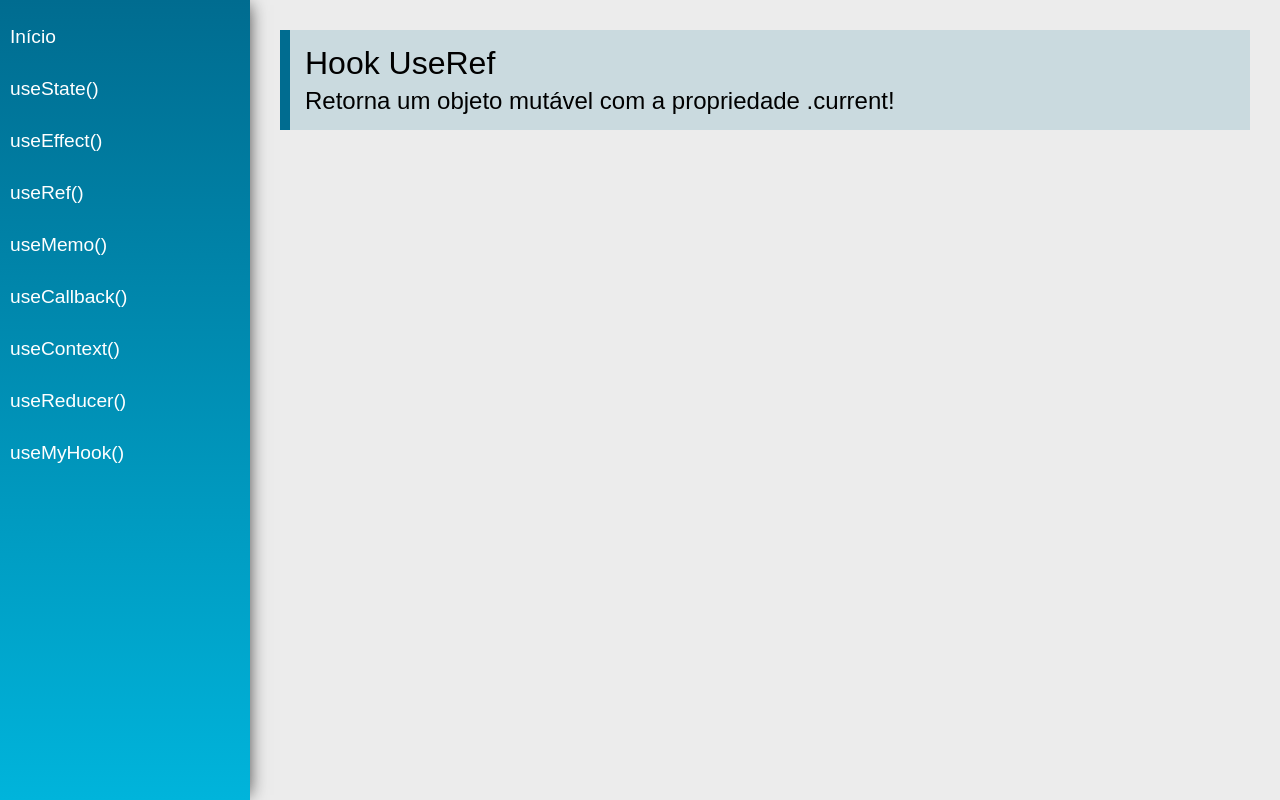
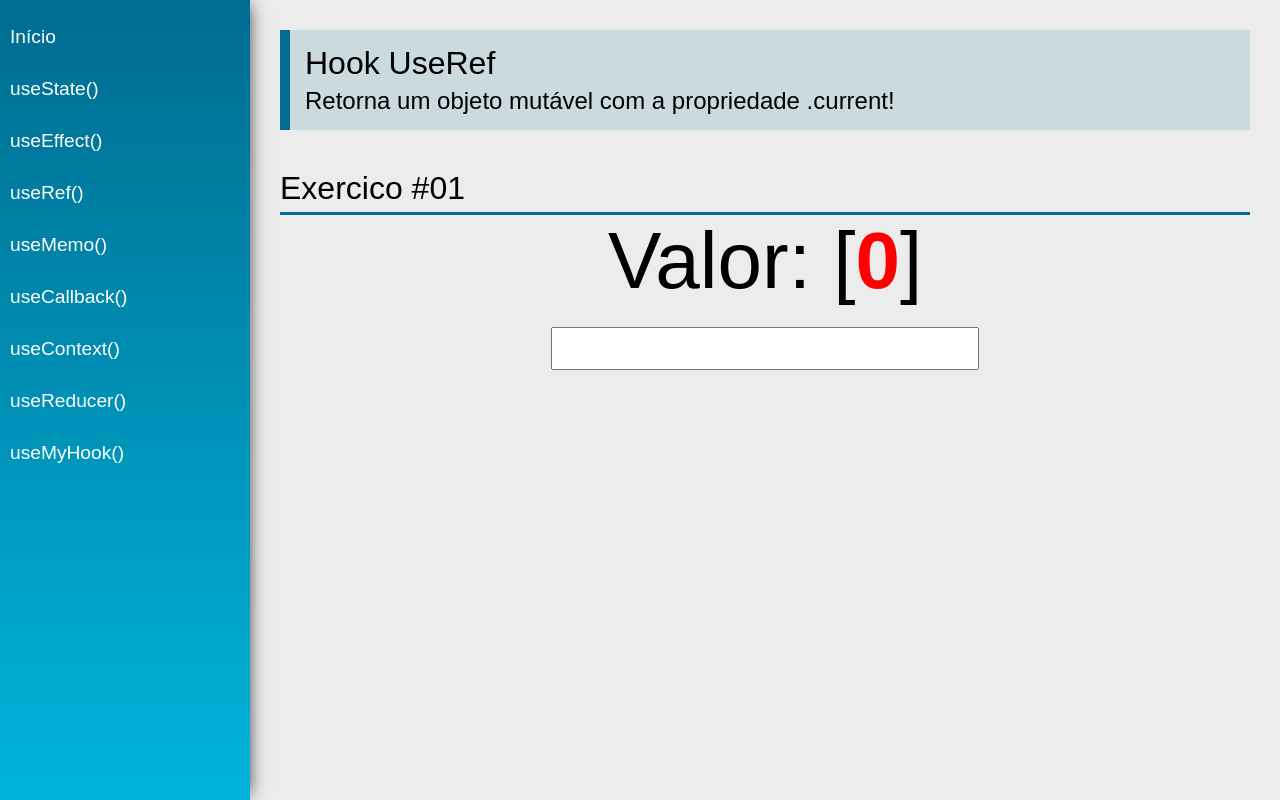
Before and after one commit to Smooke09/React-Hooks, a React (Create React App) app: page /useRef in a window 1280 px wide. Built offline with nearby package versions, Linux system fonts and the light colour scheme.

Commit message:
UseRef #01

```diff
--- a/src/views/examples/UseRef.jsx
+++ b/src/views/examples/UseRef.jsx
@@ -1,15 +1,43 @@
-import React from 'react'
-import PageTitle from '../../components/layout/PageTitle'
+import React, { useRef, useState, useEffect } from "react";
+import PageTitle from "../../components/layout/PageTitle";
+import SectionTitle from "../../components/layout/SectionTitle";
 
 const UseRef = (props) => {
+  //Exercio #01 useRef() ->
+  const [value1, setValue1] = useState("");
+  const count = useRef(0);
+
+  useEffect(
+    function () {
+      count.current++;
+    },
+    [value1]
+  );
+  // exit <-
   return (
     <div className="UseRef">
       <PageTitle
         title="Hook UseRef"
         subtitle="Retorna um objeto mutável com a propriedade .current!"
       />
+      <SectionTitle title="Exercico #01" />
+      <div className="center">
+        <div>
+          <span className="text">Valor: </span>
+          <span className="text">{value1}[</span>
+          <span className="text red">{count.current}</span>
+          <span className="text">]</span>
         </div>
-    )
-}
 
-export default UseRef
+        <input
+          type="text"
+          className="input"
+          value={value1}
+          onChange={(e) => setValue1(e.target.value)}
+        />
+      </div>
+    </div>
+  );
+};
+
+export default UseRef;
```
Lines whose indentation alone changed are shown as unchanged.
